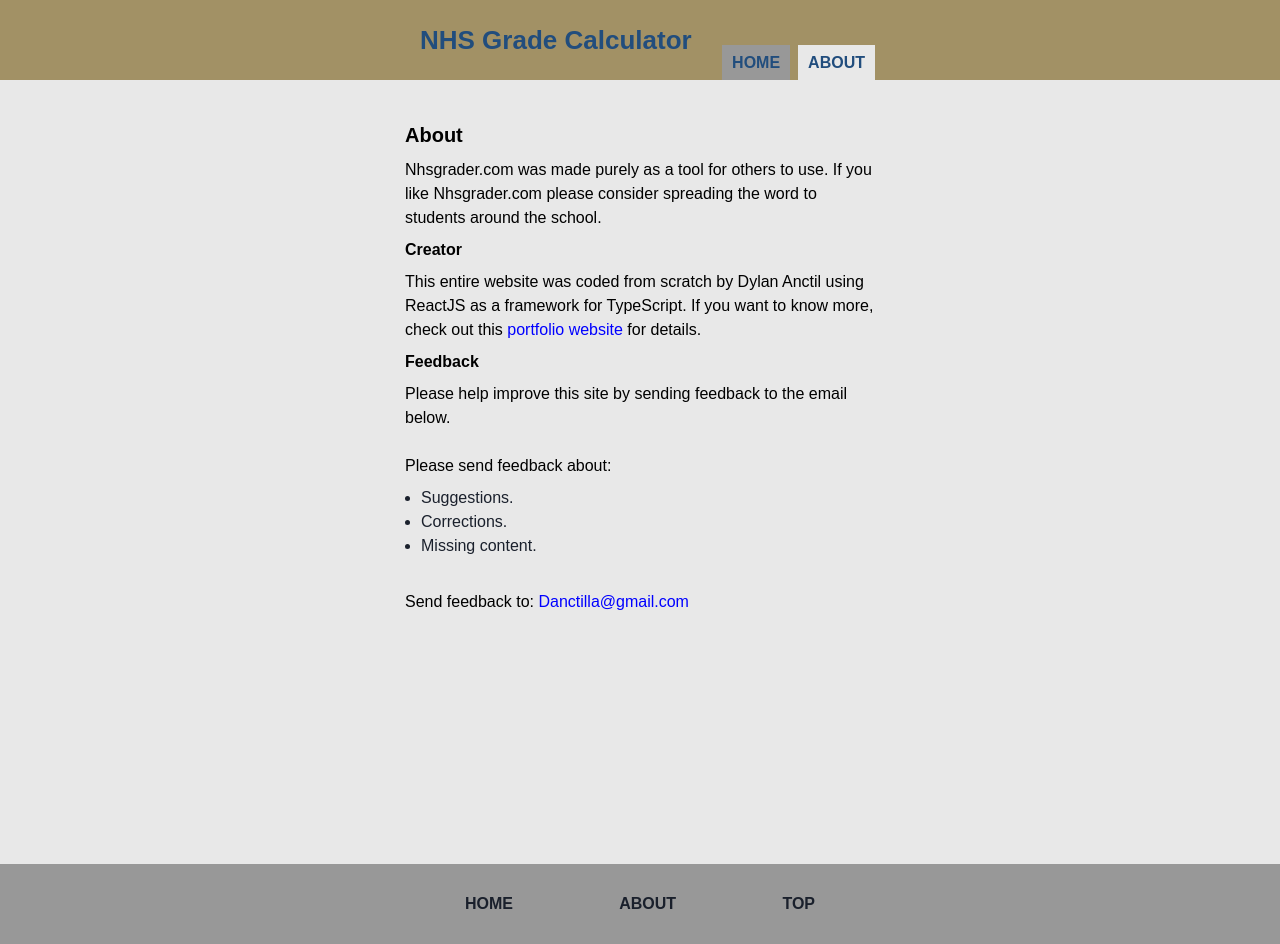
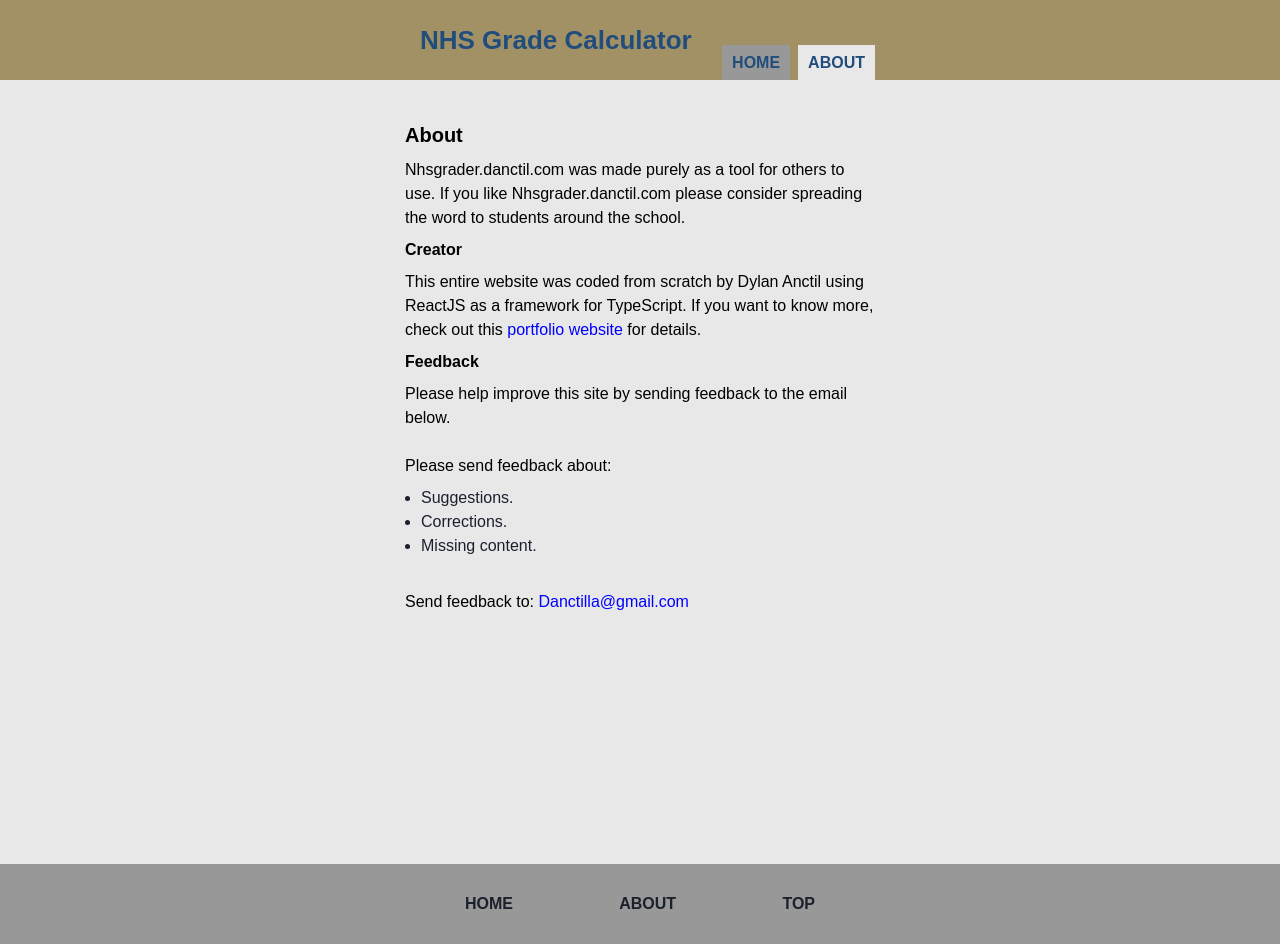
Before and after one commit to danctila/calculator-frontend, a React (Vite) app: page /about in a window 1280 px wide. Built offline with nearby package versions, Linux system fonts and the light colour scheme.

Commit message:
clean: change about page domain reference

```diff
--- a/src/Components/About.tsx
+++ b/src/Components/About.tsx
@@ -18,9 +18,9 @@
               About
             </Text>
             <Text fontSize="16px" fontWeight="normal" color="black">
-              Nhsgrader.com was made purely as a tool for others to use. If you
-              like Nhsgrader.com please consider spreading the word to students
-              around the school.
+              Nhsgrader.danctil.com was made purely as a tool for others to use.
+              If you like Nhsgrader.danctil.com please consider spreading the
+              word to students around the school.
             </Text>
             <Text fontSize="16px" fontWeight="semibold" color="black">
               Creator
```
